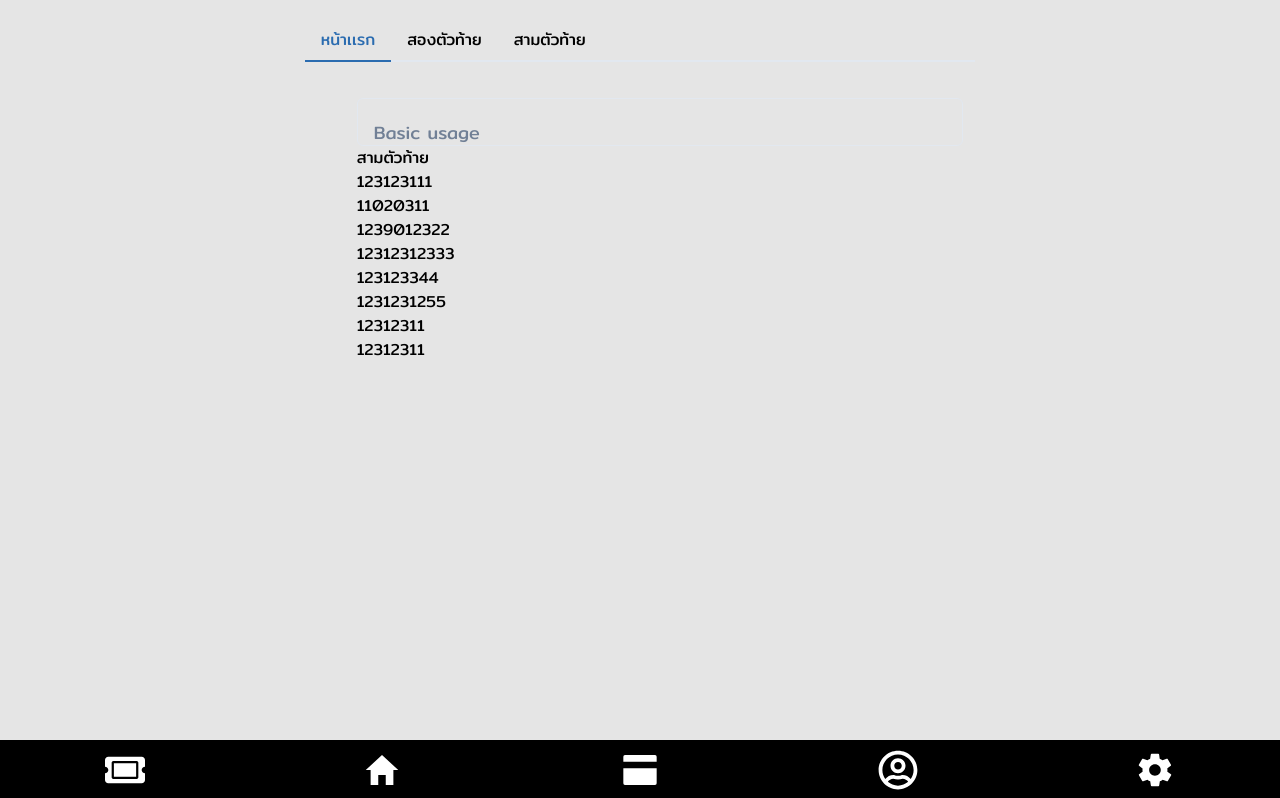
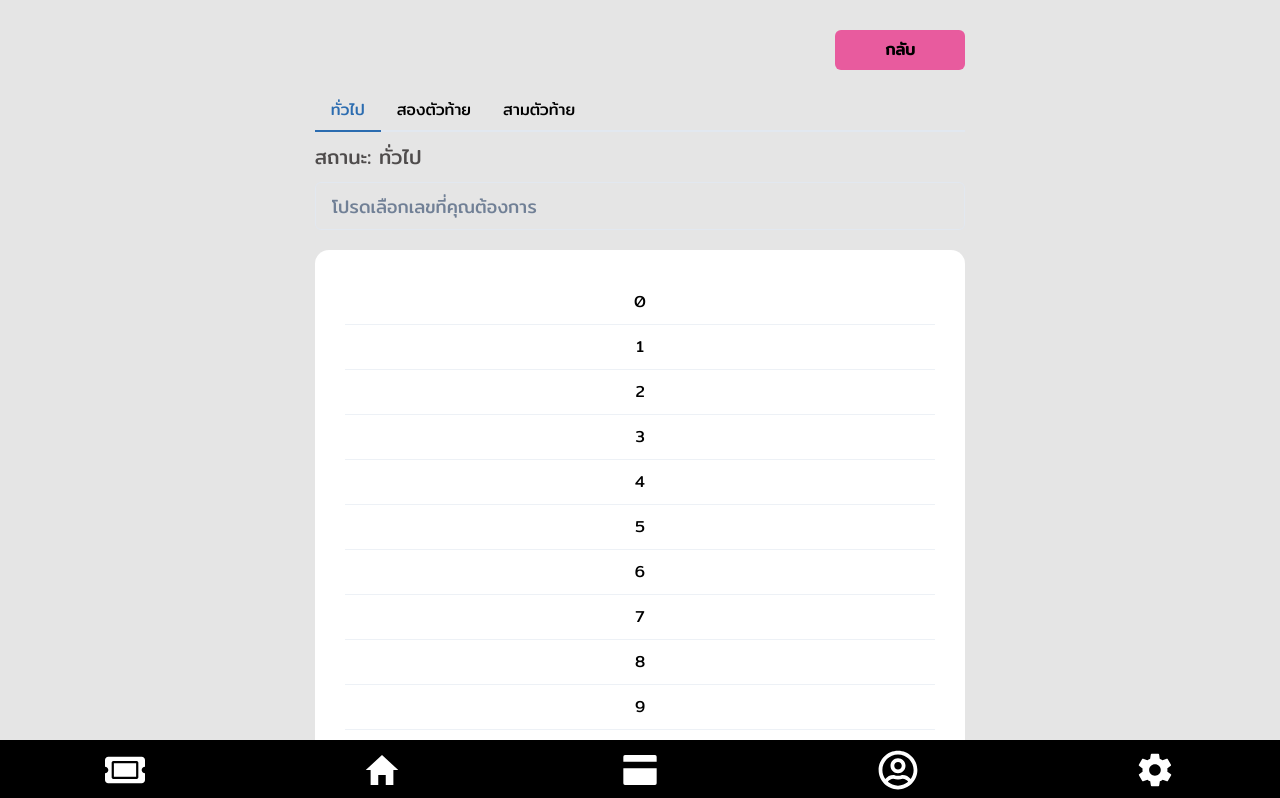
Before and after one commit to tanpochara/GSB-prototype, a Next.js app: page /lottery in a window 1280 px wide. Shown: the top 798 px of the page. Built offline with nearby package versions, Linux system fonts and the light colour scheme.

Commit message:
Feat: lottery selection

```diff
--- a/pages/_app.tsx
+++ b/pages/_app.tsx
@@ -4,12 +4,14 @@ import type { AppProps } from "next/app";
 import { ChakraProvider } from "@chakra-ui/react";
 import theme from "../src/theme";
 import { Footer } from "../src/components/Footer";
+import { LotteryContextProvider } from "../src/context/lotteryContext";
 
 function MyApp({ Component, pageProps }: AppProps) {
   return (
     <ChakraProvider theme={theme}>
-      {" "}
-      <Component {...pageProps} />
+      <LotteryContextProvider>
+        <Component {...pageProps} />
+      </LotteryContextProvider>
     </ChakraProvider>
   );
 }
--- a/pages/lottery.tsx
+++ b/pages/lottery.tsx
@@ -1,6 +1,6 @@
 import type { NextPage } from "next";
 import {
-  Input,
+  Box,
   Tab,
   TabList,
   TabPanel,
@@ -8,6 +8,7 @@ import {
   Container,
   Tabs,
   Text,
+  Button,
 } from "@chakra-ui/react";
 import { LastTwo } from "../src/components/lastTwo";
 import { LastThree } from "../src/components/lastThree";
@@ -17,22 +18,34 @@ import { Footer, Tabs as tab } from "../src/components/Footer";
 const Lottery: NextPage = () => {
   return (
     <>
-      <Container p="20px">
+      <Container p="30px">
+        <Box display="flex" flexDir="row" justifyContent="flex-end" mb="20px">
+          <Button
+            w="20%"
+            style={{
+              backgroundColor: "#E85B9E",
+              color: "black",
+              fontWeight: "200px",
+            }}
+          >
+            กลับ
+          </Button>
+        </Box>
         <Tabs>
           <TabList>
-            <Tab> หน้าเเรก </Tab>
+            <Tab> ทั่วไป </Tab>
             <Tab>สองตัวท้าย</Tab>
             <Tab>สามตัวท้าย</Tab>
           </TabList>
 
           <TabPanels>
-            <TabPanel>
+            <TabPanel p="0px">
               <NonFilter />
             </TabPanel>
-            <TabPanel>
+            <TabPanel p="0px">
               <LastTwo />
             </TabPanel>
-            <TabPanel>
+            <TabPanel p="0px">
               <LastThree />
             </TabPanel>
           </TabPanels>
--- a/src/components/Nonfilter.tsx
+++ b/src/components/Nonfilter.tsx
@@ -1,60 +1,106 @@
-import { Input, Text, Button, Container, Box } from "@chakra-ui/react";
-import React, { useState } from "react";
+import {
+  Input,
+  Text,
+  Button,
+  Container,
+  Box,
+  Divider,
+  useDisclosure,
+  Modal,
+  ModalBody,
+  ModalCloseButton,
+  ModalContent,
+  ModalFooter,
+  ModalHeader,
+  ModalOverlay,
+} from "@chakra-ui/react";
+import Router from "next/router";
+import React, { useContext, useState } from "react";
+import LotteryContext from "../context/lotteryContext";
 
 export const NonFilter = () => {
-  const [selected, setSelected] = useState<number>(0);
-  const val = [
-    "123123111",
-    "11020311",
-    "1239012322",
-    "12312312333",
-    "123123344",
-    "1231231255",
-    "12312311",
-    "12312311",
-  ];
-  const [data, setData] = useState<string[]>([
-    "123123111",
-    "11020311",
-    "1239012322",
-    "12312312333",
-    "123123344",
-    "1231231255",
-    "12312311",
-    "12312311",
-  ]);
+  const [selected, setSelected] = useState<string>("");
+  const { availableNumber, setSelectedLottery, selectedLottery } =
+    useContext(LotteryContext);
+  const [displayNumber, setDisplayNumber] = useState(availableNumber);
+  const { isOpen, onOpen, onClose } = useDisclosure();
+
   const handlechangInput = (e: React.ChangeEvent<HTMLInputElement>) => {
     const temp = e.target.value;
-    const display = val.filter((num) => {
+    const display = availableNumber.filter((num: string) => {
       return num.includes(temp);
     });
-    setData([]);
-    setData(display);
+    setDisplayNumber(display);
     if (e.target.value.length == 0) {
-      setData([]);
-      setData(val);
+      setDisplayNumber(availableNumber);
     }
+  };
+
+  const handleBuyLottery = (e: any) => {
+    const temp = selectedLottery;
+    temp.push(selected);
+    setSelectedLottery(temp);
+    Router.push("/home");
   };
 
   return (
     <>
-      <Container m="20px">
+      <Container p="0px">
+        <Text fontSize="20px" color="rgba(15, 12, 12, 0.7)" mt="10px">
+          {" "}
+          สถานะ: ทั่วไป{" "}
+        </Text>
         <Input
-          placeholder="Basic usage"
-          pt={5}
+          mt="10px"
+          placeholder="โปรดเลือกเลขที่คุณต้องการ"
           size="lg"
           onChange={handlechangInput}
         />
-        <Text>สามตัวท้าย</Text>
 
-        {data.map((number) => {
-          return (
-            <Box key={number}>
-              <Text> {number} </Text>
-            </Box>
-          );
-        })}
+        <Box mb="60px" borderRadius="14px" bgColor="white" p="30px" mt="20px">
+          {displayNumber.map((number: string) => {
+            return (
+              <>
+                <Box
+                  key={number}
+                  p="10px"
+                  onClick={() => {
+                    setSelected(number);
+                    onOpen();
+                  }}
+                >
+                  <Text textAlign="center"> {number} </Text>
+                </Box>
+                <Divider />
+              </>
+            );
+          })}
+        </Box>
       </Container>
+
+      <Modal isOpen={isOpen} onClose={onClose} isCentered>
+        <ModalOverlay />
+        <ModalContent>
+          <ModalHeader> ยืนยันการซื้อ </ModalHeader>
+          <ModalCloseButton />
+          <ModalBody>
+            <Text color="black" fontSize="20px">
+              {" "}
+              คุณต้องการซื้อเลข : {selected}{" "}
+            </Text>
+          </ModalBody>
+
+          <ModalFooter>
+            <Button colorScheme="red" mr={3} onClick={onClose}>
+              ไม่ใช่
+            </Button>
+            <Button colorScheme="whatsapp" onClick={handleBuyLottery}>
+              {" "}
+              ดำเนินการซื้อ{" "}
+            </Button>
+          </ModalFooter>
+        </ModalContent>
+      </Modal>
     </>
   );
 };
--- a/src/components/lastThree.tsx
+++ b/src/components/lastThree.tsx
@@ -1,48 +1,106 @@
-import { Input, Text, Button, Container, Box } from "@chakra-ui/react";
-import React, { useState } from "react";
+import {
+  Input,
+  Text,
+  Button,
+  Container,
+  Box,
+  Divider,
+  useDisclosure,
+  Modal,
+  ModalBody,
+  ModalCloseButton,
+  ModalContent,
+  ModalFooter,
+  ModalHeader,
+  ModalOverlay,
+} from "@chakra-ui/react";
+import Router from "next/router";
+import React, { useContext, useState } from "react";
+import LotteryContext from "../context/lotteryContext";
 
 export const LastThree = () => {
-  const [selected, setSelected] = useState<number>(0);
-  const val = [
-    123123111, 11020311, 1239012322, 12312312333, 123123344, 1231231255,
-    12312311, 12312311,
-  ];
-  const [data, setData] = useState<number[]>([
-    123123111, 11020311, 1239012322, 12312312333, 123123344, 1231231255,
-    12312311, 12312311,
-  ]);
+  const [selected, setSelected] = useState<string>("");
+  const { availableNumber, setSelectedLottery, selectedLottery } =
+    useContext(LotteryContext);
+  const [displayNumber, setDisplayNumber] = useState(availableNumber);
+  const { isOpen, onOpen, onClose } = useDisclosure();
+
   const handlechangInput = (e: React.ChangeEvent<HTMLInputElement>) => {
-    const temp = parseInt(e.target.value);
-    const display = val.filter((num) => {
-      const lastTwo = num % 1000;
-      return lastTwo == temp;
+    const temp = e.target.value;
+    const display = availableNumber.filter((num: string) => {
+      return num.slice(-3) == temp;
     });
+    setDisplayNumber(display);
+    if (e.target.value.length == 0) {
+      setDisplayNumber(availableNumber);
+    }
+  };
 
-    setData(display);
-    if (e.target.value.length == 0) {
-      setData(val);
-    }
+  const handleBuyLottery = (e: any) => {
+    const temp = selectedLottery;
+    temp.push(selected);
+    setSelectedLottery(temp);
+    Router.push("/home");
   };
 
   return (
     <>
-      <Container m="20px">
+      <Container p="0px">
+        <Text fontSize="20px" color="rgba(15, 12, 12, 0.7)" mt="10px">
+          {" "}
+          สถานะ: สามตัวท้าย{" "}
+        </Text>
         <Input
-          placeholder="Basic usage"
-          pt={5}
+          mt="10px"
+          placeholder="โปรดเลือกเลขที่คุณต้องการ"
           size="lg"
           onChange={handlechangInput}
         />
-        <Text>สามตัวท้าย</Text>
 
-        {data.map((number) => {
-          return (
-            <Box key={number}>
-              <Text> {number} </Text>
-            </Box>
-          );
-        })}
+        <Box mb="60px" borderRadius="14px" bgColor="white" p="30px" mt="20px">
+          {displayNumber.map((number: string) => {
+            return (
+              <>
+                <Box
+                  key={number}
+                  p="10px"
+                  onClick={() => {
+                    setSelected(number);
+                    onOpen();
+                  }}
+                >
+                  <Text textAlign="center"> {number} </Text>
+                </Box>
+                <Divider />
+              </>
+            );
+          })}
+        </Box>
       </Container>
+
+      <Modal isOpen={isOpen} onClose={onClose} isCentered>
+        <ModalOverlay />
+        <ModalContent>
+          <ModalHeader> ยืนยันการซื้อ </ModalHeader>
+          <ModalCloseButton />
+          <ModalBody>
+            <Text color="black" fontSize="20px">
+              {" "}
+              คุณต้องการซื้อเลข : {selected}{" "}
+            </Text>
+          </ModalBody>
+
+          <ModalFooter>
+            <Button colorScheme="red" mr={3} onClick={onClose}>
+              ไม่ใช่
+            </Button>
+            <Button colorScheme="whatsapp" onClick={handleBuyLottery}>
+              {" "}
+              ดำเนินการซื้อ{" "}
+            </Button>
+          </ModalFooter>
+        </ModalContent>
+      </Modal>
     </>
   );
 };
--- a/src/components/lastTwo.tsx
+++ b/src/components/lastTwo.tsx
@@ -1,48 +1,106 @@
-import { Input, Text, Button, Container, Box } from "@chakra-ui/react";
-import React, { useState } from "react";
+import {
+  Input,
+  Text,
+  Button,
+  Container,
+  Box,
+  Divider,
+  useDisclosure,
+  Modal,
+  ModalBody,
+  ModalCloseButton,
+  ModalContent,
+  ModalFooter,
+  ModalHeader,
+  ModalOverlay,
+} from "@chakra-ui/react";
+import Router from "next/router";
+import React, { useContext, useState } from "react";
+import LotteryContext from "../context/lotteryContext";
 
 export const LastTwo = () => {
-  const [selected, setSelected] = useState<number>(0);
-  const val = [
-    123123111, 11020311, 1239012322, 12312312333, 123123344, 1231231255,
-    12312311, 12312311,
-  ];
-  const [data, setData] = useState<number[]>([
-    123123111, 11020311, 1239012322, 12312312333, 123123344, 1231231255,
-    12312311, 12312311,
-  ]);
+  const [selected, setSelected] = useState<string>("");
+  const { availableNumber, setSelectedLottery, selectedLottery } =
+    useContext(LotteryContext);
+  const [displayNumber, setDisplayNumber] = useState(availableNumber);
+  const { isOpen, onOpen, onClose } = useDisclosure();
+
   const handlechangInput = (e: React.ChangeEvent<HTMLInputElement>) => {
-    const temp = parseInt(e.target.value);
-    const display = val.filter((num) => {
-      const lastTwo = num % 100;
-      return lastTwo == temp;
+    const temp = e.target.value;
+    const display = availableNumber.filter((num: string) => {
+      return num.slice(-2) == temp;
     });
+    setDisplayNumber(display);
+    if (e.target.value.length == 0) {
+      setDisplayNumber(availableNumber);
+    }
+  };
 
-    setData(display);
-    if (e.target.value.length == 0) {
-      setData(val);
-    }
+  const handleBuyLottery = (e: any) => {
+    const temp = selectedLottery;
+    temp.push(selected);
+    setSelectedLottery(temp);
+    Router.push("/home");
   };
 
   return (
     <>
-      <Container m="20px">
+      <Container p="0px">
+        <Text fontSize="20px" color="rgba(15, 12, 12, 0.7)" mt="10px">
+          {" "}
+          สถานะ: สองตัวท้าย{" "}
+        </Text>
         <Input
-          placeholder="Basic usage"
-          pt={5}
+          mt="10px"
+          placeholder="โปรดเลือกเลขที่คุณต้องการ"
           size="lg"
           onChange={handlechangInput}
         />
-        <Text>สองตัวท้าย</Text>
 
-        {data.map((number) => {
-          return (
-            <Box key={number}>
-              <Text> {number} </Text>
-            </Box>
-          );
-        })}
+        <Box mb="60px" borderRadius="14px" bgColor="white" p="30px" mt="20px">
+          {displayNumber.map((number: string) => {
+            return (
+              <>
+                <Box
+                  key={number}
+                  p="10px"
+                  onClick={() => {
+                    setSelected(number);
+                    onOpen();
+                  }}
+                >
+                  <Text textAlign="center"> {number} </Text>
+                </Box>
+                <Divider />
+              </>
+            );
+          })}
+        </Box>
       </Container>
+
+      <Modal isOpen={isOpen} onClose={onClose} isCentered>
+        <ModalOverlay />
+        <ModalContent>
+          <ModalHeader> ยืนยันการซื้อ </ModalHeader>
+          <ModalCloseButton />
+          <ModalBody>
+            <Text color="black" fontSize="20px">
+              {" "}
+              คุณต้องการซื้อเลข : {selected}{" "}
+            </Text>
+          </ModalBody>
+
+          <ModalFooter>
+            <Button colorScheme="red" mr={3} onClick={onClose}>
+              ไม่ใช่
+            </Button>
+            <Button colorScheme="whatsapp" onClick={handleBuyLottery}>
+              {" "}
+              ดำเนินการซื้อ{" "}
+            </Button>
+          </ModalFooter>
+        </ModalContent>
+      </Modal>
     </>
   );
 };
--- /dev/null
+++ b/src/context/LotteryContext.tsx
@@ -0,0 +1,31 @@
+import { createContext, Dispatch, SetStateAction, useState } from "react";
+
+interface Props {
+  selectedLottery: string[];
+  setSelectedLottery: Dispatch<SetStateAction<string[]>>;
+  availableNumber: string[];
+}
+
+const LotteryContext = createContext<Props>({
+  selectedLottery: [] as string[],
+  setSelectedLottery: () => {},
+  availableNumber: [] as string[],
+});
+
+export const LotteryContextProvider = ({ children }: { children: any }) => {
+  const [selectedLottery, setSelectedLottery] = useState<string[]>([]);
+  const availableNumber = Array.from(Array(1000).keys()).map((number) =>
+    number.toString()
+  );
+  const value = {
+    selectedLottery,
+    setSelectedLottery,
+    availableNumber,
+  };
+
+  return (
+    <LotteryContext.Provider value={value}>{children}</LotteryContext.Provider>
+  );
+};
+
+export default LotteryContext;
```
Also changed, not shown: pages/home.tsx (+13 -10 lines).
